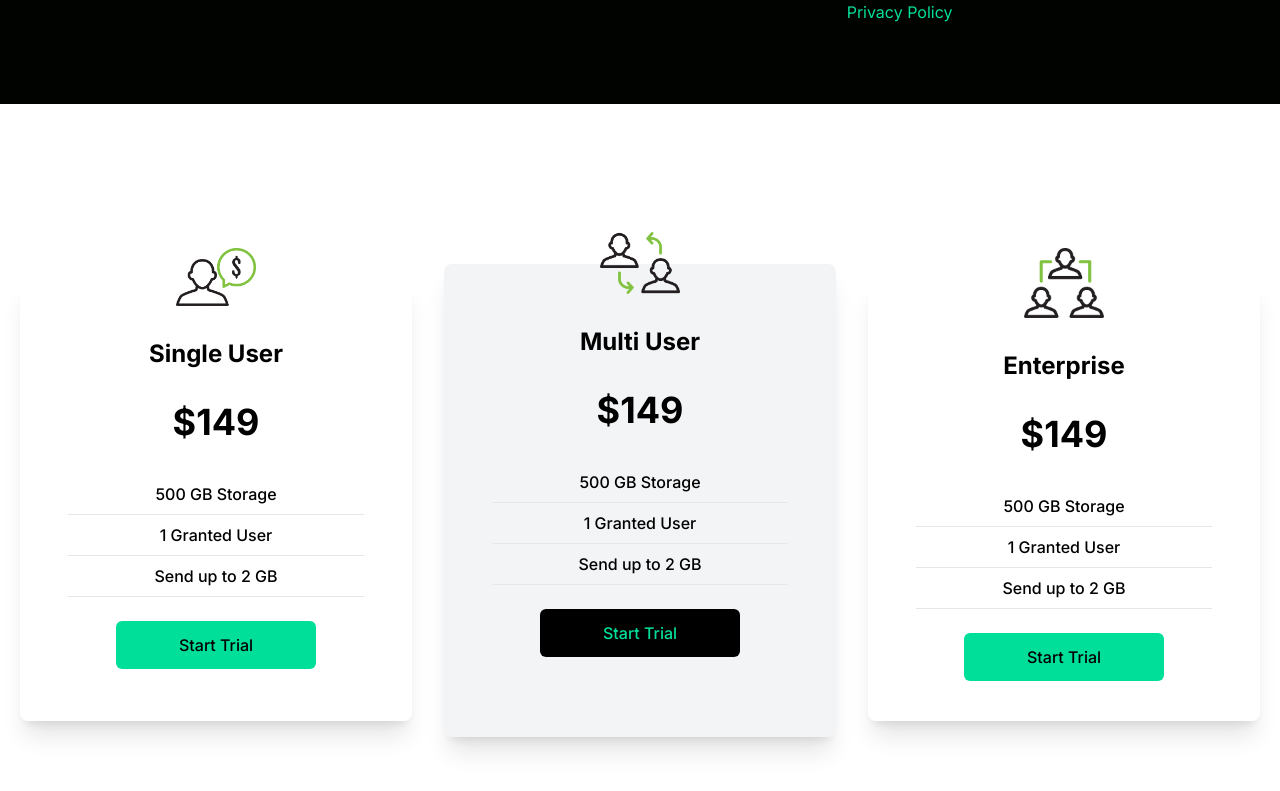
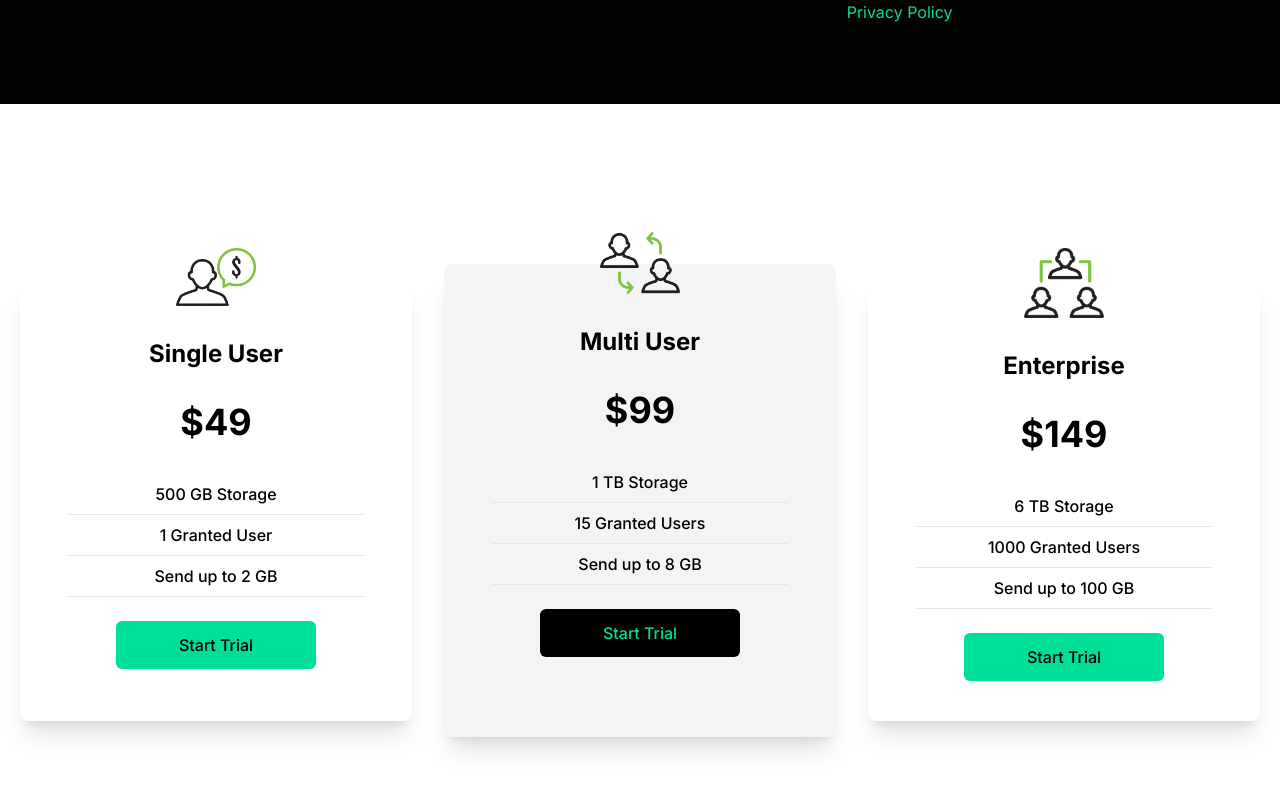
Before and after one commit to samratjha96/sample-saas-landing-page, a Next.js app: page / in a window 1280 px wide. Shown: the part 1577-2368 px from the top of the page. Built offline with nearby package versions, Linux system fonts and the light colour scheme.

Commit message:
chore: fix pricing

```diff
--- a/src/app/components/Cards.js
+++ b/src/app/components/Cards.js
@@ -8,7 +8,7 @@ const Cards = () => {
             <div className="w-full shadow-xl flex flex-col p-4 my-4 rounded-lg hover:scale-105 duration-300">
                 <Image className="w-20 mx-auto mt-[-3rem] bg-white" src={"/single.png"} alt="single" width={20} height={20} />
                 <h2 className="text-2xl font-bold text-center py-8">Single User</h2>
-                <p className="text-center text-4xl font-bold">$149</p>
+                <p className="text-center text-4xl font-bold">$49</p>
                 <div className="text-center font-medium">
                     <p className="py-2 border-b mx-8 mt-8">500 GB Storage</p>
                     <p className="py-2 border-b mx-8">1 Granted User</p>
@@ -20,11 +20,11 @@ const Cards = () => {
             <div className="w-full shadow-xl bg-gray-100 flex flex-col p-4 my-8 md:my-0 rounded-lg hover:scale-105 duration-300">
                 <Image className="w-20 mx-auto mt-[-3rem] bg-transparent" src={"/double.png"} alt="single" width={20} height={20} />
                 <h2 className="text-2xl font-bold text-center py-8">Multi User</h2>
-                <p className="text-center text-4xl font-bold">$149</p>
+                <p className="text-center text-4xl font-bold">$99</p>
                 <div className="text-center font-medium">
-                    <p className="py-2 border-b mx-8 mt-8">500 GB Storage</p>
-                    <p className="py-2 border-b mx-8">1 Granted User</p>
-                    <p className="py-2 border-b mx-8">Send up to 2 GB</p>
+                    <p className="py-2 border-b mx-8 mt-8">1 TB Storage</p>
+                    <p className="py-2 border-b mx-8">15 Granted Users</p>
+                    <p className="py-2 border-b mx-8">Send up to 8 GB</p>
                 </div>
                 <button className=" bg-black text-accent-color w-[200px] rounded-md font-medium my-6 mx-auto py-3">Start Trial</button>
             </div>
@@ -34,9 +34,9 @@ const Cards = () => {
                 <h2 className="text-2xl font-bold text-center py-8">Enterprise</h2>
                 <p className="text-center text-4xl font-bold">$149</p>
                 <div className="text-center font-medium">
-                    <p className="py-2 border-b mx-8 mt-8">500 GB Storage</p>
-                    <p className="py-2 border-b mx-8">1 Granted User</p>
-                    <p className="py-2 border-b mx-8">Send up to 2 GB</p>
+                    <p className="py-2 border-b mx-8 mt-8">6 TB Storage</p>
+                    <p className="py-2 border-b mx-8">1000 Granted Users</p>
+                    <p className="py-2 border-b mx-8">Send up to 100 GB</p>
                 </div>
                 <button className=" bg-accent-color text-black w-[200px] rounded-md font-medium my-6 py-3 mx-auto">Start Trial</button>
             </div>
```
